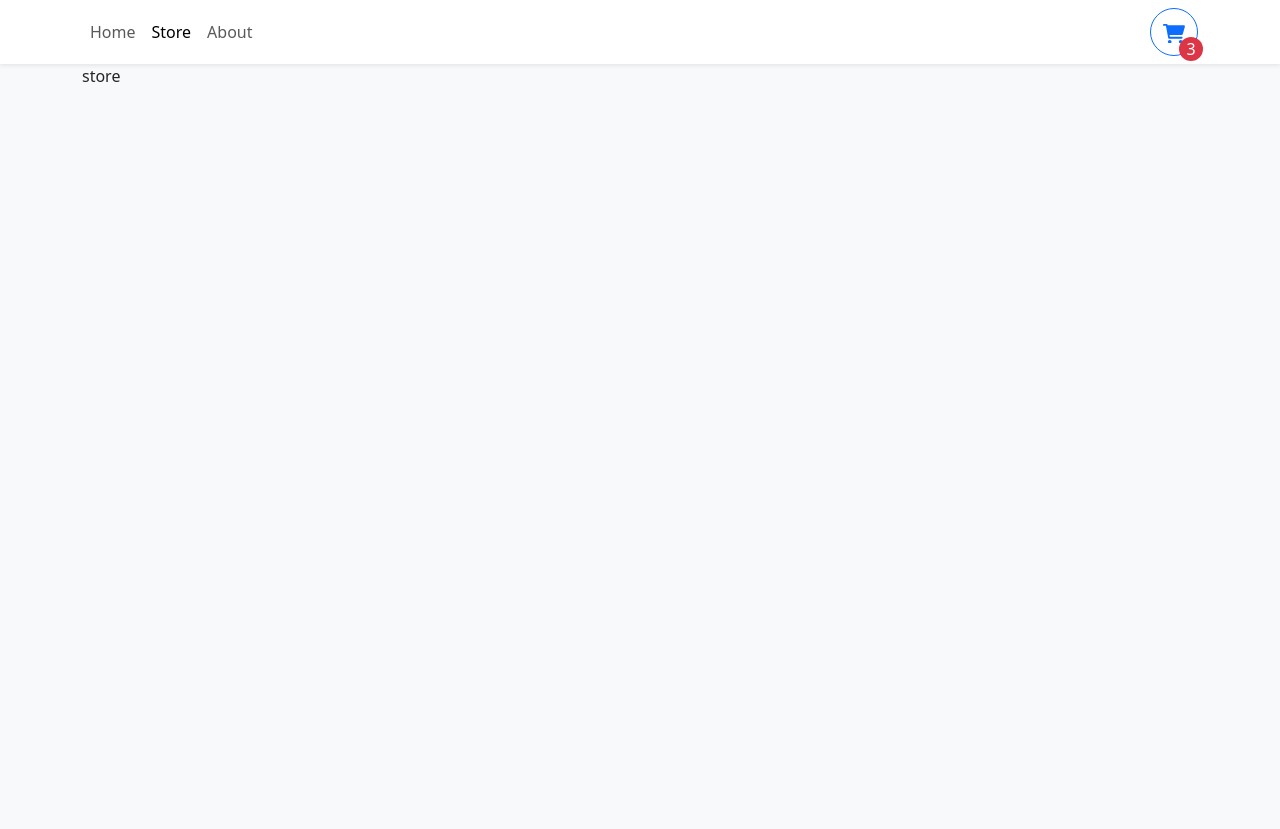
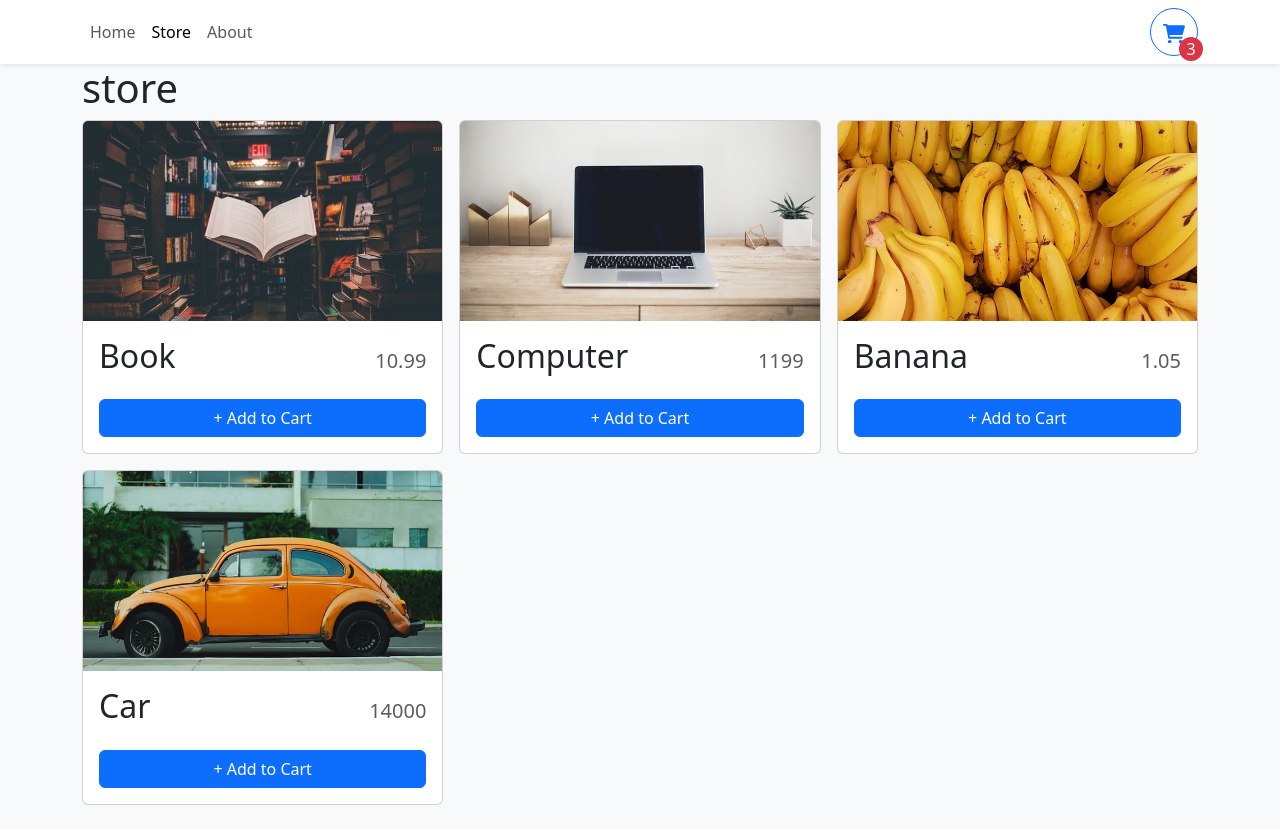
Before and after one commit to carlosAlx/shop-cart-adv, a React (Vite) app: page /store in a window 1280 px wide. Before the commit the page ends 800 px from the top, so only its background shows below. Built offline with nearby package versions, Linux system fonts and the light colour scheme.

Commit message:
feat: criando page store

```diff
--- /dev/null
+++ b/src/components/StoreItem.tsx
@@ -0,0 +1,52 @@
+import { Button, Card } from "react-bootstrap";
+
+type Props = {
+  id?: number;
+  name: string;
+  price: number;
+  imgUrl: string;
+};
+export function StoreItem({ id, name, price, imgUrl }: Props) {
+  const quantity = 0;
+  return (
+    <Card className="h-100">
+      <Card.Img
+        variant="top"
+        src={imgUrl}
+        height="200px"
+        style={{ objectFit: "cover" }}
+      />
+      <Card.Body className="d-flex flex-column">
+        <Card.Title className="d-flex justify-content-between align-items-baseline mb-4">
+          <span className="fs-2">{name}</span>
+          <span className="ms-2 text-muted">{price}</span>
+        </Card.Title>
+        <div className="mt-auto">
+          {quantity === 0 ? (
+            <Button className="w-100">+ Add to Cart</Button>
+          ) : (
+            <div
+              className="d-flex align-items-center flex-column"
+              style={{ gap: "5rem" }}
+            >
+              <div className="d-flex align-items-center justify-content-center">
+                <Button>-</Button>
+                <div>
+                  <span className="fs-3">{quantity}</span> in cart
+                </div>
+                <Button>+</Button>
+              </div>
+              <Button
+                onClick={() => (id)}
+                variant="danger"
+                size="sm"
+              >
+                Remove
+              </Button>
+            </div>
+          )}
+        </div>
+      </Card.Body>
+    </Card>
+  );
+}
--- a/src/pages/Store.tsx
+++ b/src/pages/Store.tsx
@@ -1,3 +1,15 @@
+import { Col, Row } from "react-bootstrap";
+import storeItems from "../data/items.json";
+import { StoreItem } from "../components/StoreItem";
 export function Store() {
-    return <>store</>;
-  }
+  return (
+    <>
+      <h1>store</h1>
+      <Row md={2} xs={1} lg={3} className="g-3">
+        {storeItems.map((item) => (
+          <Col key={item.id}><StoreItem {...item} /></Col>
+        ))}
+      </Row>
+    </>
+  );
+}
```
Also changed, not shown: src/utilities/formatCurrent.ts (added, +8 -0 lines).
